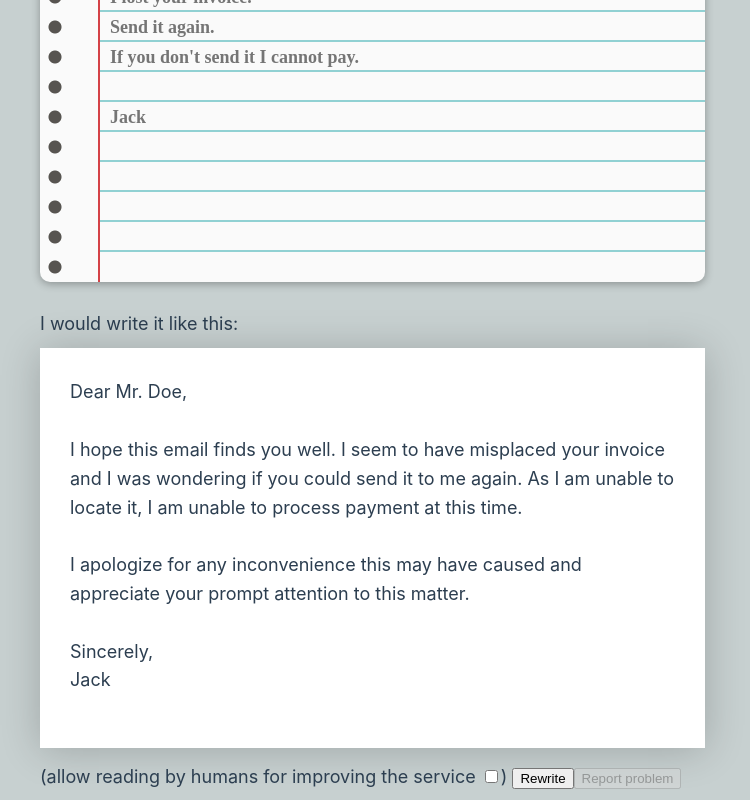
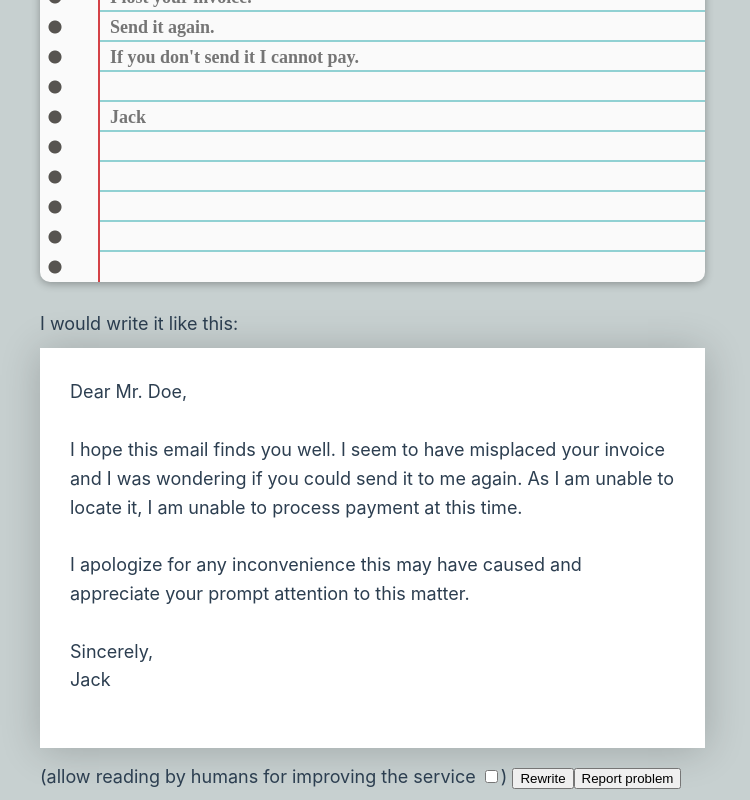
Before and after one commit to ivan-shaporov/ArtificialEditorWebSite, a Vue app: page / in a window 1280 px wide. Shown: the part 226-1026 px from the top of the page, without its empty margins (0-750 px from the left). Built offline with nearby package versions, Linux system fonts and the light colour scheme.

Commit message:
fix reportEnabled

```diff
--- a/src/App.vue
+++ b/src/App.vue
@@ -114,7 +114,7 @@ onMounted(() => {
         value="Report problem"
         id="btnReportProblem"
         @click="reportProblem"
-        disabled="true"
+        :disabled="!reportEnabled"
       />
     </div>
   </main>
```
